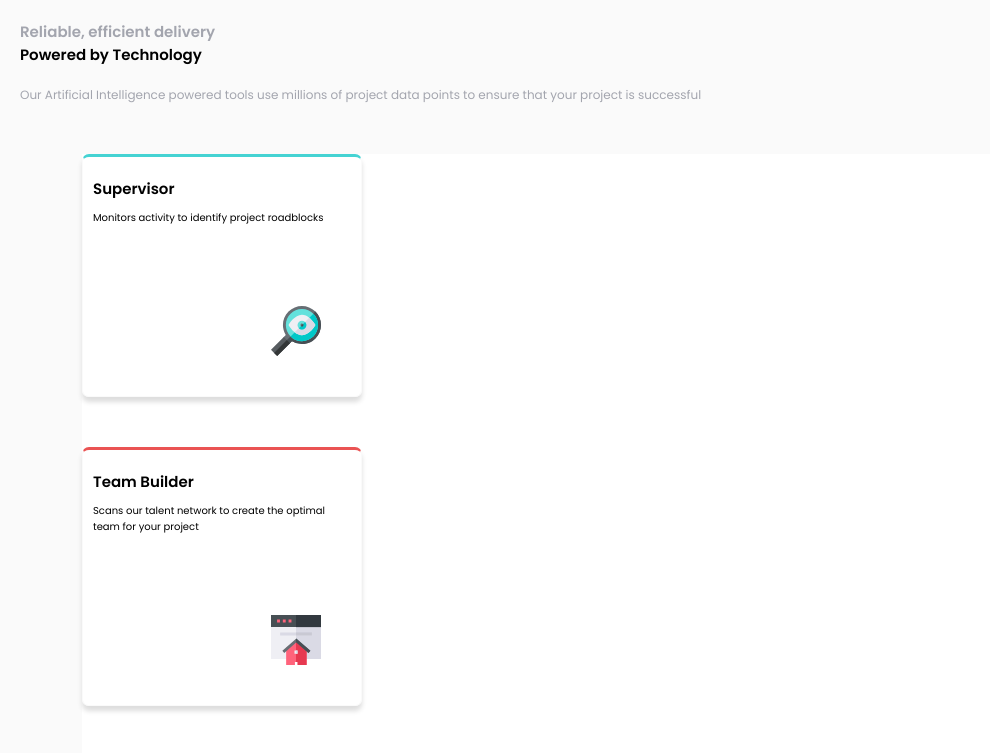
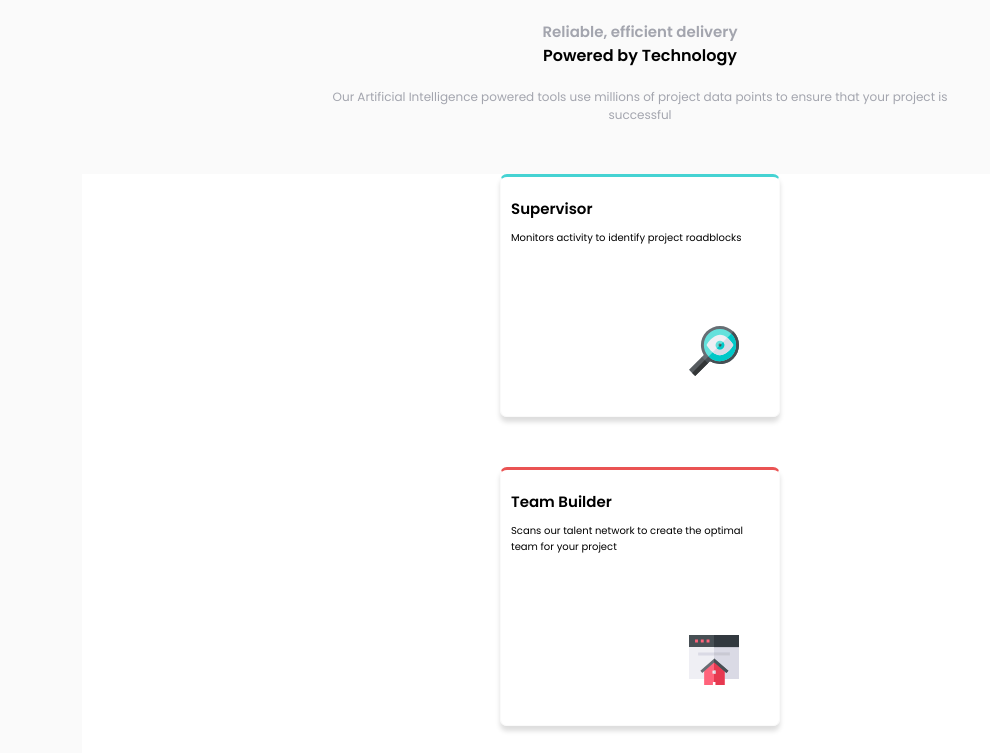
Before and after one commit to AlexeyKramarchuk/four-card-task-two-, a plain HTML site: page index.html in a window 1280 px wide. Shown: the top 753 px of the page, without its empty margins (0-990 px from the left). Drawn offline with Linux system fonts and the light colour scheme.

Commit message:
final-css

```diff
--- a/style.css
+++ b/style.css
@@ -12,7 +12,7 @@
 
 * {
     box-sizing: border-box;
-    margin: 0;
+    margin: auto;
     padding: 0;
     font-family: 'Poppins', sans-serif;
     font-size: 15px;
@@ -31,15 +31,19 @@
 }
 
 h1 {
+  text-align: center;
   color: var(--c-grayish-blue);
 }
 
-h1 span {
+h2 {
+  text-align: center;
   color: black;
   font-size: 16px;
 }
 
 p {
+  text-align: center;
+  width: 50%;
   margin-top:20px;
   font-size: 12px;
   color: var(--c-grayish-blue);
```
